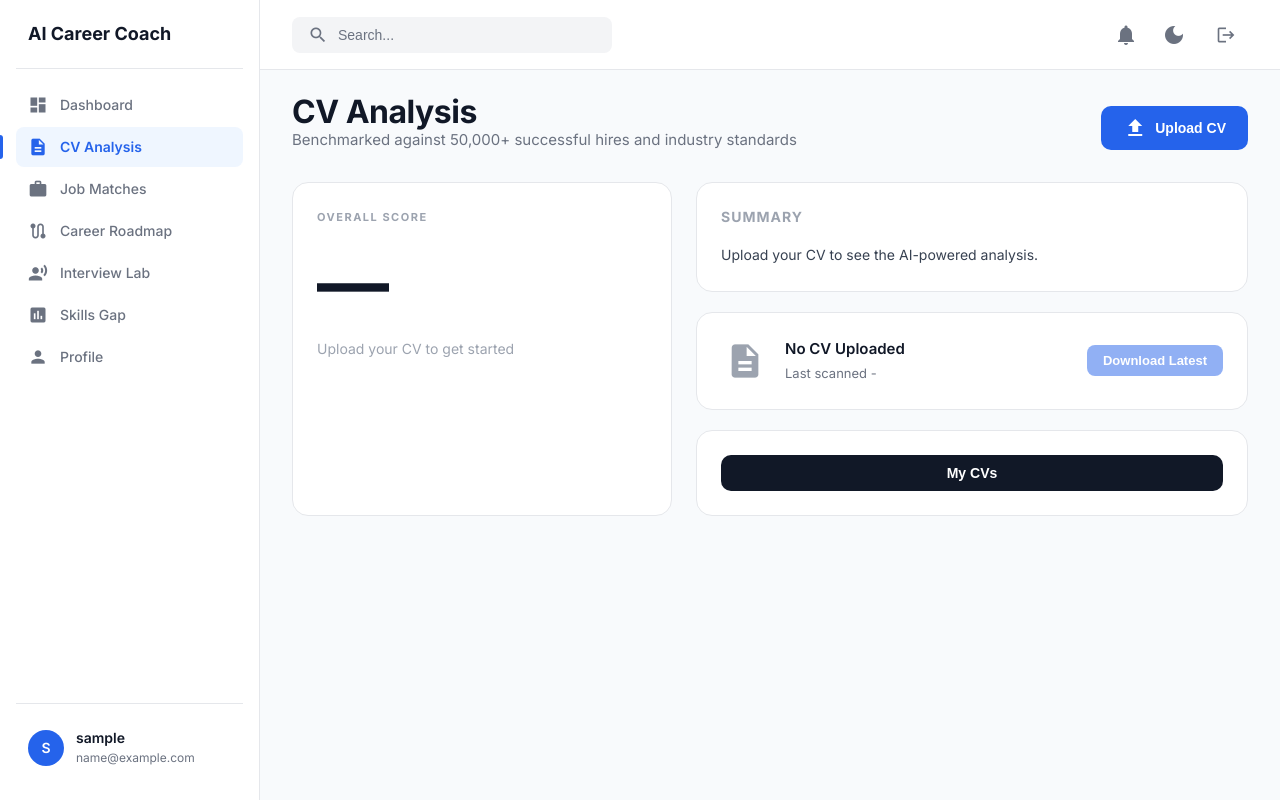
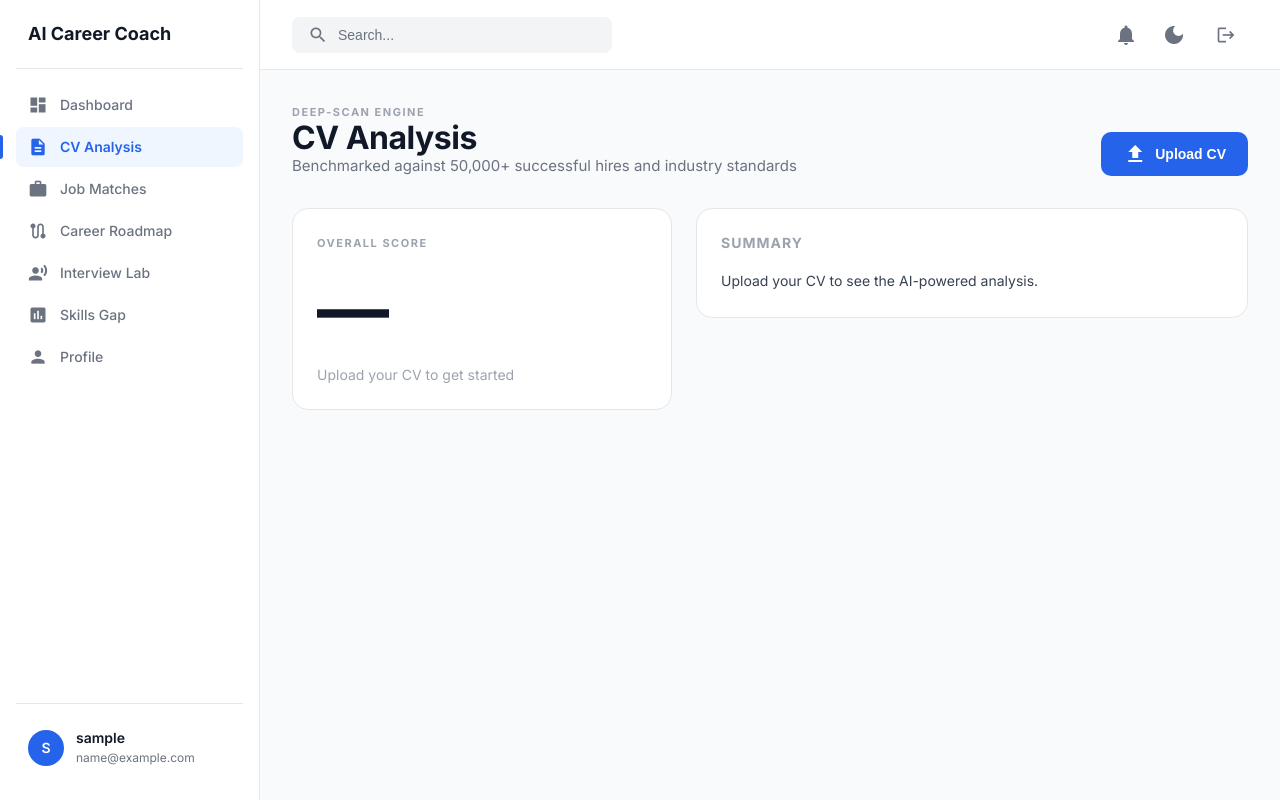
Before and after one commit to MohamedOsama011/ai-career-coach, an Angular app in the folder frontend/: page /cv in a window 1280 px wide. Built offline with nearby package versions, Linux system fonts and the light colour scheme; sample sign-in values are in the browser's storage.

Commit message:
style: replace strength-item dot with SVG check-circle icon

```diff
--- a/frontend/src/app/features/cv/cv.css
+++ b/frontend/src/app/features/cv/cv.css
@@ -17,7 +17,14 @@
   display: flex;
   flex-direction: column;
 }
-
+.header-left span {
+    font-size: 11px;
+    font-weight: 700;
+    color: #9CA3AF;
+    letter-spacing: 1.5px;
+    text-transform: uppercase;
+    margin-bottom: 6px;
+}
 .page-title {
   font-size: 32px;
   font-weight: 800;
@@ -143,6 +150,12 @@
   margin-top: 8px;
 }
 
+.overall-summary ul {
+  list-style: none;
+  padding: 0;
+  margin: 0;
+}
+
 .overall-summary h3 {
   font-size: 11px;
   font-weight: 700;
@@ -222,23 +235,20 @@
 }
 
 .strength-item {
-  padding: 10px 0 10px 24px;
+  display: flex;
+  align-items: flex-start;
+  gap: 10px;
+  padding: 10px 0;
   border-bottom: 1px solid #F3F4F6;
   font-size: 14px;
   color: #374151;
   line-height: 1.5;
-  position: relative;
 }
 
-.strength-item::before {
-  content: '';
-  position: absolute;
-  left: 0;
-  top: 14px;
-  width: 8px;
-  height: 8px;
-  border-radius: 50%;
-  background: #111827;
+.strength-item .check-icon {
+  flex-shrink: 0;
+  color: #111827;
+  margin-top: 2px;
 }
 
 .strength-item:last-child {
--- a/frontend/src/app/features/cv/cv.html
+++ b/frontend/src/app/features/cv/cv.html
@@ -1,6 +1,7 @@
 <div class="cv-page-container">
   <header class="cv-header">
     <div class="header-left">
+      <span>Deep-Scan Engine</span>
       <h1 class="page-title">CV Analysis</h1>
       <p class="page-subtitle">Benchmarked against 50,000+ successful hires and industry standards</p>
     </div>
@@ -54,7 +55,10 @@
           <h3>Key Strengths</h3>
           <ul>
             @for (item of fb.strengths; track $index) {
-              <li class="strength-item">{{ item }}</li>
+              <li class="strength-item">
+                <svg xmlns="http://www.w3.org/2000/svg" width="18" height="18" viewBox="0 0 24 24" fill="none" stroke="currentColor" stroke-width="2" stroke-linecap="round" stroke-linejoin="round" class="check-icon"><circle cx="12" cy="12" r="10"></circle><path d="m9 12 2 2 4-4"></path></svg>
+                {{ item }}
+              </li>
             }
           </ul>
         </div>
@@ -106,24 +110,9 @@
         </div>
       }
 
-      <div class="card file-card">
-        <span class="material-icons file-icon">description</span>
-        <div class="file-info">
-          <h4>{{ fileName() }}</h4>
-          <p>Last scanned {{ lastScanned() }}</p>
-        </div>
-        <button
-          class="action-btn"
-          (click)="downloadReport()"
-          [disabled]="!cvs().length"
-        >
-          Download Latest
-        </button>
-      </div>
 
-      <div class="card">
-        <button class="my-cvs-btn" (click)="loadCVs()">My CVs</button>
-      </div>
+
+
 
       @if (showCVs()) {
         <div class="card">
```
